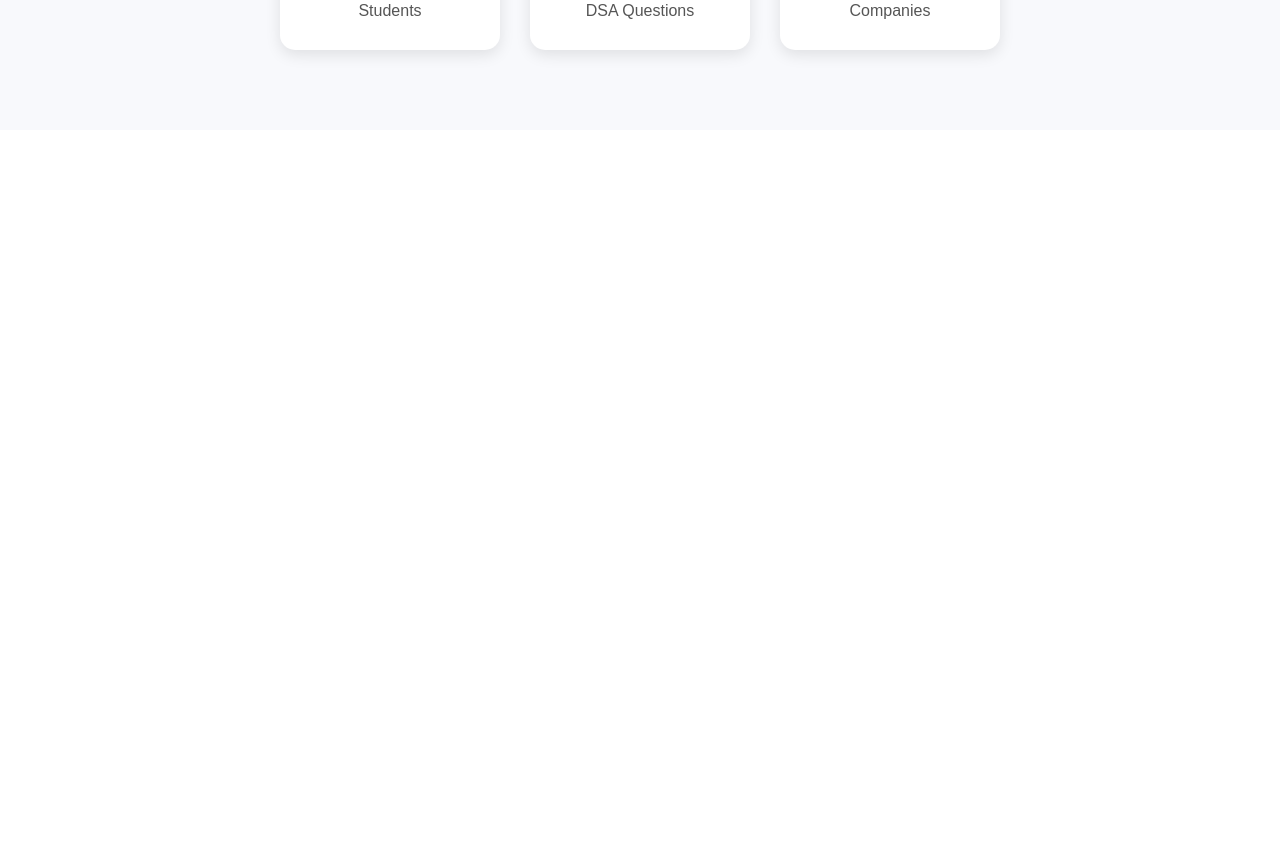
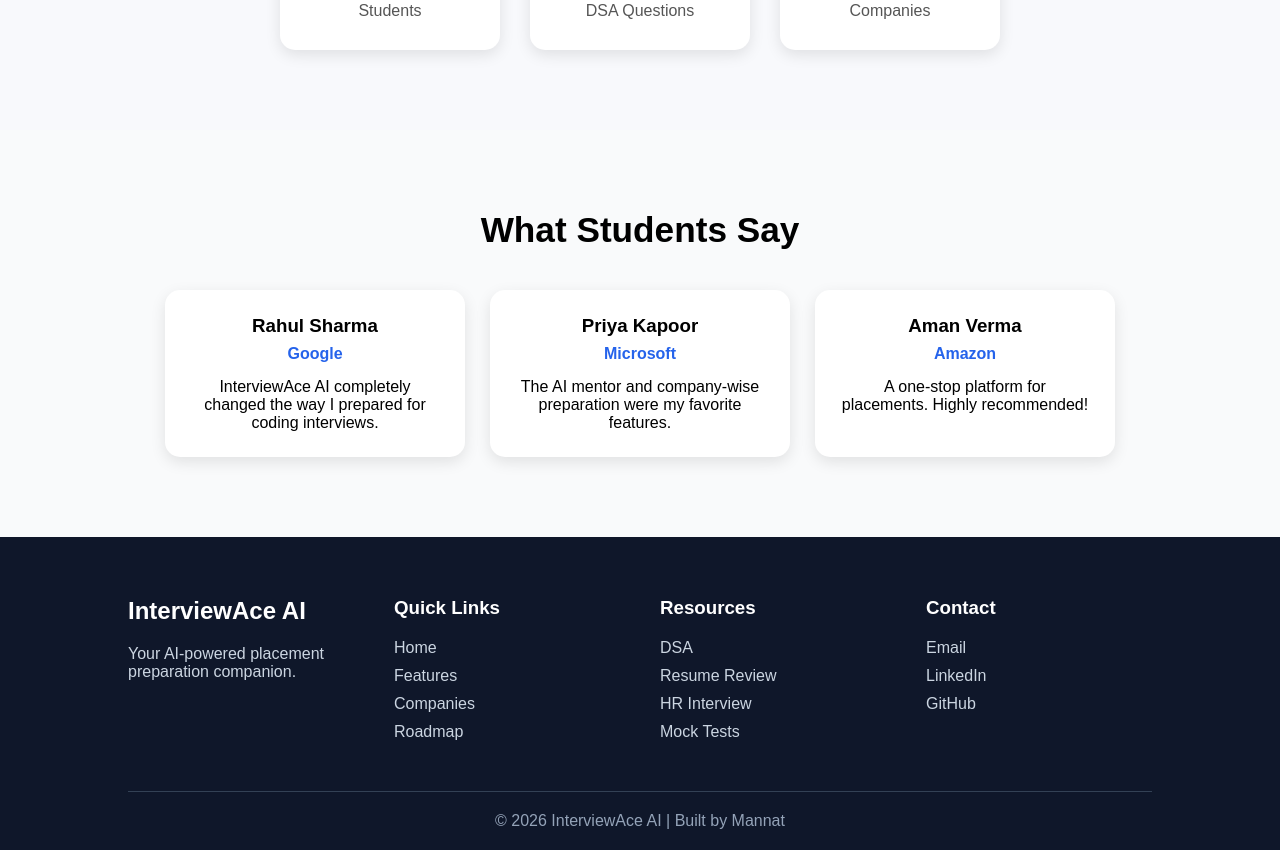
Before and after one commit to Mannat-arora/InterviewAce-AI, a React (Vite) app: page / in a window 1280 px wide. Shown: the part 1180-2030 px from the top of the page. Before the commit the page ends 1310 px from the top, so only its background shows below. Built offline with nearby package versions, Linux system fonts and the light colour scheme.

Commit message:
Completed landing page with testimonials and footer

```diff
--- a/package.json
+++ b/package.json
@@ -10,6 +10,7 @@
     "preview": "vite preview"
   },
   "dependencies": {
+    "prop-types": "^15.8.1",
     "react": "^18.3.1",
     "react-dom": "^18.3.1"
   },
--- /dev/null
+++ b/src/components/Footer.jsx
@@ -0,0 +1,69 @@
+import "../styles/Footer.css";
+
+function Footer() {
+    return (
+        <footer className="footer">
+
+            <div className="footer-container">
+
+                <div className="footer-section">
+
+                    <h2>InterviewAce AI</h2>
+
+                    <p>
+                        Your AI-powered placement preparation companion.
+                    </p>
+
+                </div>
+
+                <div className="footer-section">
+
+                    <h3>Quick Links</h3>
+
+                    <ul>
+                        <li>Home</li>
+                        <li>Features</li>
+                        <li>Companies</li>
+                        <li>Roadmap</li>
+                    </ul>
+
+                </div>
+
+                <div className="footer-section">
+
+                    <h3>Resources</h3>
+
+                    <ul>
+                        <li>DSA</li>
+                        <li>Resume Review</li>
+                        <li>HR Interview</li>
+                        <li>Mock Tests</li>
+                    </ul>
+
+                </div>
+
+                <div className="footer-section">
+
+                    <h3>Contact</h3>
+
+                    <p>Email</p>
+
+                    <p>LinkedIn</p>
+
+                    <p>GitHub</p>
+
+                </div>
+
+            </div>
+
+            <hr />
+
+            <p className="copyright">
+                © 2026 InterviewAce AI | Built by Mannat
+            </p>
+
+        </footer>
+    );
+}
+
+export default Footer;
--- /dev/null
+++ b/src/components/TestimonialCard.jsx
@@ -0,0 +1,18 @@
+import PropTypes from "prop-types";
+function TestimonialCard({ name, company, review }) {
+  return (
+    <div className="testimonial-card">
+      <h3>{name}</h3>
+      <h4>{company}</h4>
+      <p>{review}</p>
+    </div>
+  );
+}
+
+TestimonialCard.propTypes = {
+  name: PropTypes.string.isRequired,
+  company: PropTypes.string.isRequired,
+  review: PropTypes.string.isRequired,
+};
+
+export default TestimonialCard;
--- /dev/null
+++ b/src/components/Testimonials.jsx
@@ -0,0 +1,39 @@
+import TestimonialCard from "./TestimonialCard";
+import "../styles/Testimonials.css";
+
+function Testimonials() {
+
+    return (
+
+        <section className="testimonials">
+
+            <h2>What Students Say</h2>
+
+            <div className="testimonial-container">
+
+                <TestimonialCard
+                    name="Rahul Sharma"
+                    company="Google"
+                    review="InterviewAce AI completely changed the way I prepared for coding interviews."
+                />
+
+                <TestimonialCard
+                    name="Priya Kapoor"
+                    company="Microsoft"
+                    review="The AI mentor and company-wise preparation were my favorite features."
+                />
+
+                <TestimonialCard
+                    name="Aman Verma"
+                    company="Amazon"
+                    review="A one-stop platform for placements. Highly recommended!"
+                />
+
+            </div>
+
+        </section>
+
+    );
+}
+
+export default Testimonials;
--- a/src/pages/Home.jsx
+++ b/src/pages/Home.jsx
@@ -2,6 +2,8 @@ import Navbar from "../components/Navbar";
 import Hero from "../components/Hero";
 import Features from "../components/Features";
 import Stats from "../components/Stats";
+import Testimonials from "../components/Testimonials";
+import Footer from "../components/Footer";
 
 function Home() {
     return (
@@ -10,6 +12,8 @@ function Home() {
             <Hero />
             <Features />
             <Stats />
+            <Testimonials />
+            <Footer />
         </>
     );
 }
--- /dev/null
+++ b/src/styles/Footer.css
@@ -0,0 +1,40 @@
+.footer{
+    background:#0f172a;
+    color:white;
+    padding:60px 10% 20px;
+}
+
+.footer-container{
+    display:grid;
+    grid-template-columns:repeat(auto-fit,minmax(220px,1fr));
+    gap:40px;
+}
+
+.footer-section h2,
+.footer-section h3{
+    margin-bottom:20px;
+}
+
+.footer-section p,
+.footer-section li{
+    color:#cbd5e1;
+    margin-bottom:10px;
+    list-style:none;
+    cursor:pointer;
+}
+
+.footer-section li:hover{
+    color:white;
+}
+
+.footer hr{
+    margin:40px 0 20px;
+    border:none;
+    height:1px;
+    background:#334155;
+}
+
+.copyright{
+    text-align:center;
+    color:#94a3b8;
+}
--- /dev/null
+++ b/src/styles/Testimonials.css
@@ -0,0 +1,39 @@
+.testimonials{
+    padding:80px 10%;
+    background:#f9fafb;
+    text-align:center;
+}
+
+.testimonials h2{
+    font-size:2.2rem;
+    margin-bottom:40px;
+}
+
+.testimonial-container{
+    display:flex;
+    justify-content:center;
+    gap:25px;
+    flex-wrap:wrap;
+}
+
+.testimonial-card{
+    background:white;
+    width:300px;
+    padding:25px;
+    border-radius:15px;
+    box-shadow:0 5px 15px rgba(0,0,0,0.1);
+    transition:0.3s;
+}
+
+.testimonial-card:hover{
+    transform:translateY(-10px);
+}
+
+.testimonial-card h3{
+    margin-bottom:8px;
+}
+
+.testimonial-card h4{
+    color:#2563eb;
+    margin-bottom:15px;
+}
```
Also changed, not shown: src/components/FeatureCard.jsx (added), 1 other file (tests, documents, lock files or other folders).
